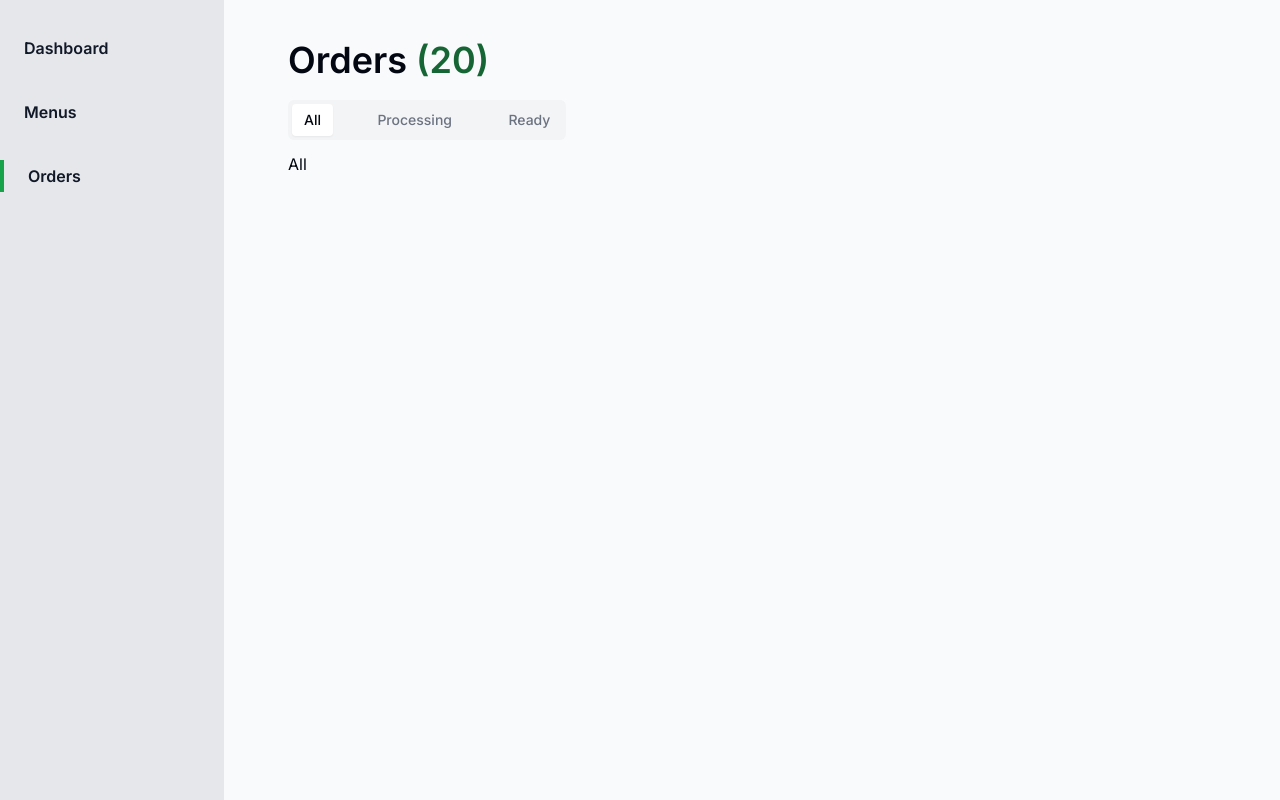
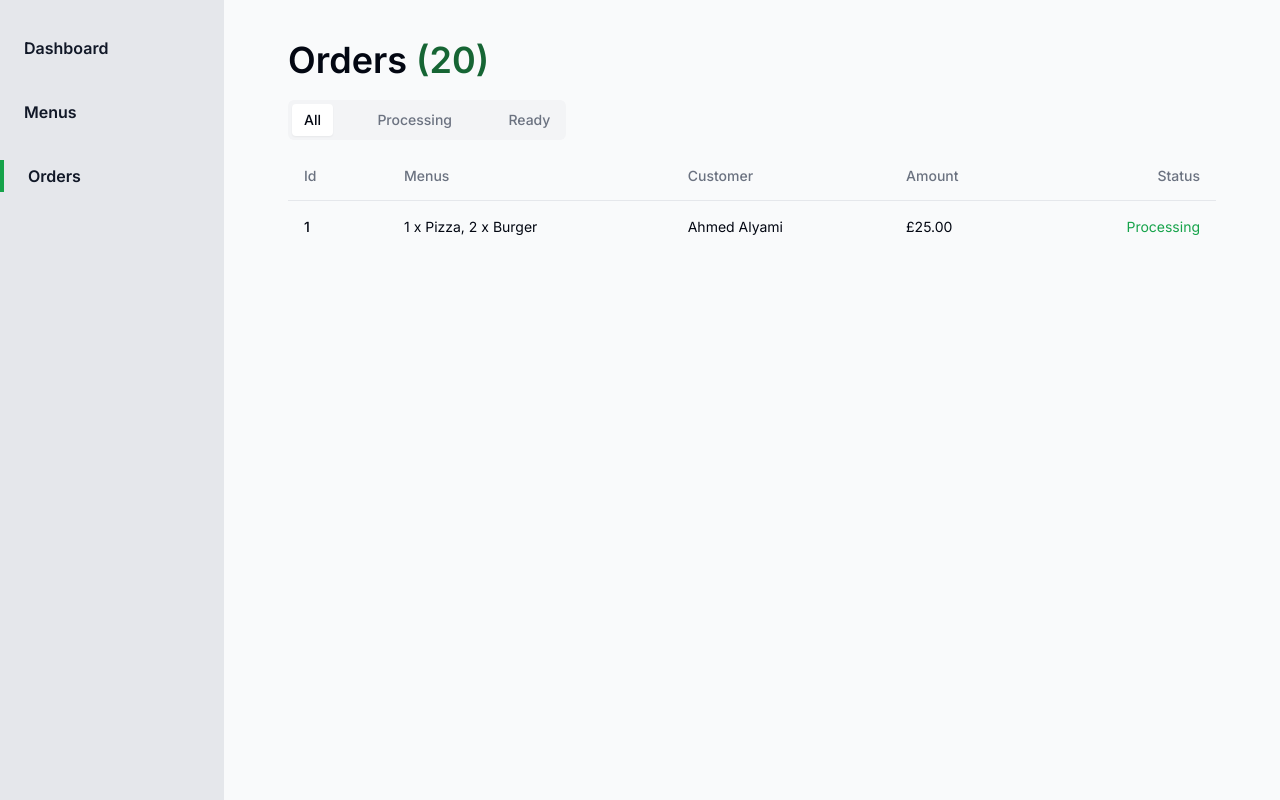
Before and after one commit to RealPhilos/resturant_website_team_project, a Next.js app in the folder frontend/: page /admin-orders in a window 1280 px wide. Built offline with nearby package versions, Linux system fonts and the light colour scheme.

Commit message:
implemented order list for all orders

```diff
--- a/frontend/src/app/(admin)/admin-orders/order-list.jsx
+++ b/frontend/src/app/(admin)/admin-orders/order-list.jsx
@@ -1,3 +1,35 @@
+import {
+  Table,
+  TableBody,
+  TableCell,
+  TableHead,
+  TableHeader,
+  TableRow,
+} from "@/components/ui/table";
+
 export default function OrderList() {
-  return <div></div>;
+  return (
+    <Table>
+      <TableHeader>
+        <TableRow>
+          <TableHead className="w-[100px]">Id</TableHead>
+          <TableHead>Menus</TableHead>
+          <TableHead>Customer</TableHead>
+          <TableHead>Amount</TableHead>
+          <TableHead className="text-right">Status</TableHead>
+        </TableRow>
+      </TableHeader>
+      <TableBody>
+        <TableRow>
+          <TableCell className="font-medium">1</TableCell>
+          <TableCell>1 x Pizza, 2 x Burger</TableCell>
+          <TableCell>Ahmed Alyami</TableCell>
+          <TableCell>£25.00</TableCell>
+          <TableCell className="text-right text-green-600">
+            Processing
+          </TableCell>
+        </TableRow>
+      </TableBody>
+    </Table>
+  );
 }
--- a/frontend/src/app/(admin)/admin-orders/page.jsx
+++ b/frontend/src/app/(admin)/admin-orders/page.jsx
@@ -1,4 +1,5 @@
 import { Tabs, TabsContent, TabsList, TabsTrigger } from "@/components/ui/tabs";
+import OrderList from "./order-list";
 
 export default function OrderPage() {
   return (
@@ -19,7 +20,7 @@ export default function OrderPage() {
           </TabsTrigger>
         </TabsList>
         <TabsContent value="all">
-          <p>All</p>
+          <OrderList />
         </TabsContent>
         <TabsContent value="processing">
           <p>Processing</p>
```
